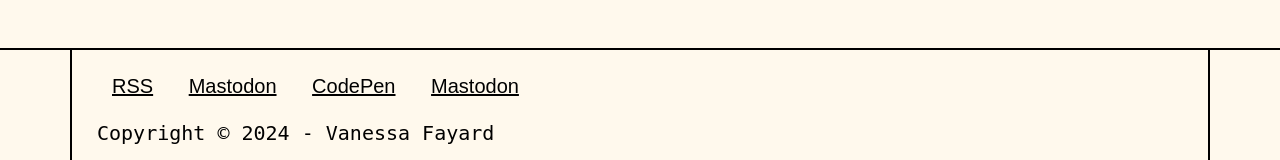
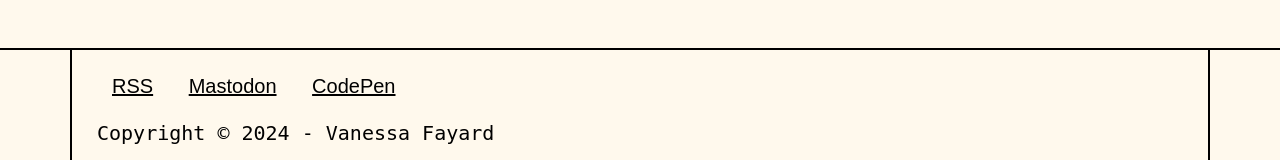
Before and after one commit to vanessaFayard/vanessaFayard.github.io, an Eleventy site: page content/index.njk in a window 1280 px wide. Shown: the part 550-710 px from the top of the page. Built offline with nearby package versions, Linux system fonts and the light colour scheme; Eleventy itself is replaced by a stand-in of ours; files that its build step writes are made by us from their sources.

Commit message:
Fix link mastodon account

```diff
--- a/_includes/layouts/base.njk
+++ b/_includes/layouts/base.njk
@@ -57,9 +57,8 @@
 			<div class="container footer">
 				<div class="social-links">
 					<a href="/feed/feed.xml">RSS</a>
-					<a href="https://piaille.fr/@vanessaF" target="_blank" rel="nofollow">Mastodon</a>
+					<a href="https://piaille.fr/@vanessaF" target="_blank" rel="me">Mastodon</a>
 					<a href="https://codepen.io/vanessaFayard" target="_blank" rel="nofollow">CodePen</a>
-					<a rel="me" href="https://piaille.fr/@vanessaF">Mastodon</a>
 				</div>
 				<div class="credits">
 					<p>Copyright  © 2024 - Vanessa Fayard</p>
```
